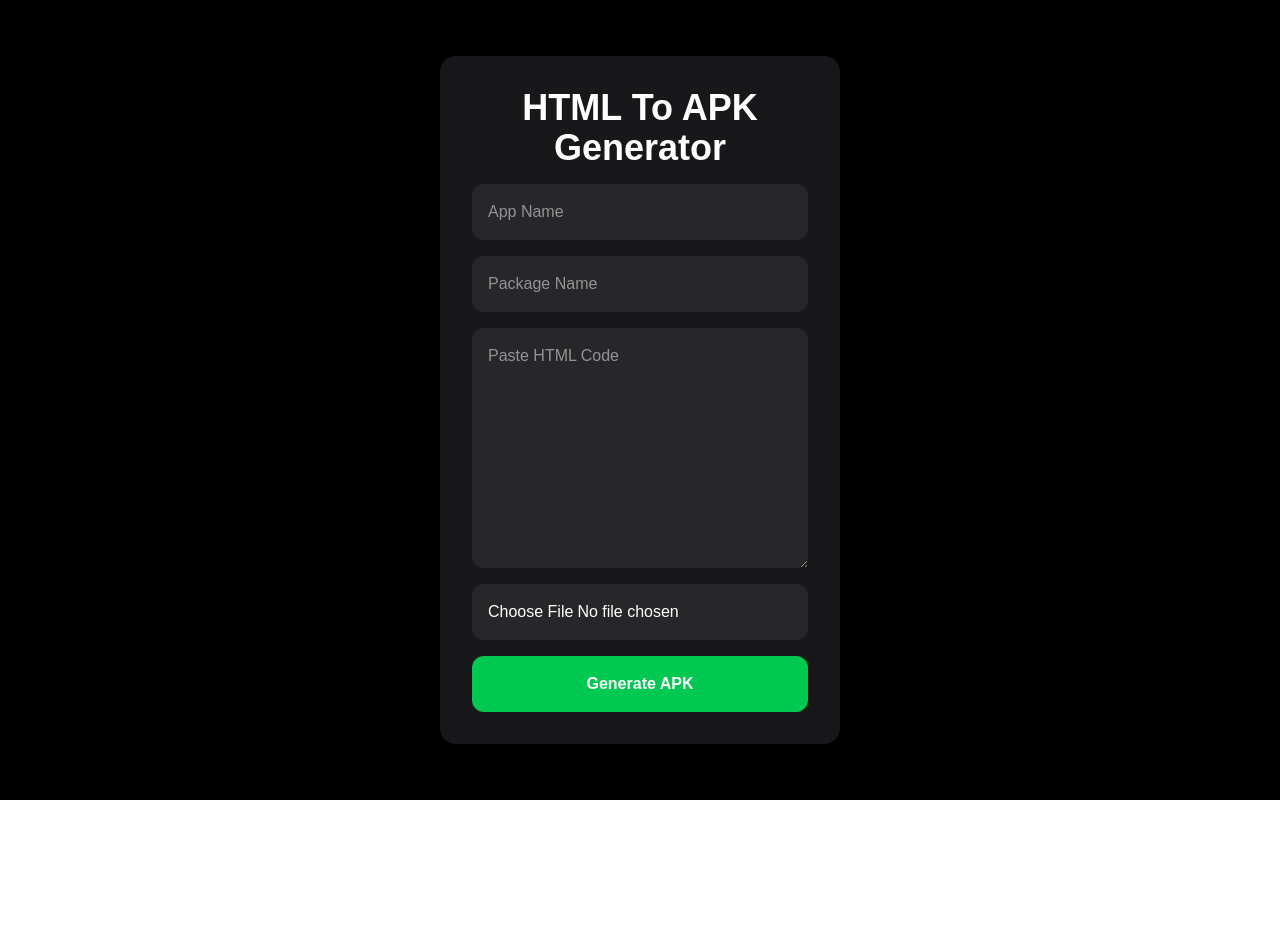
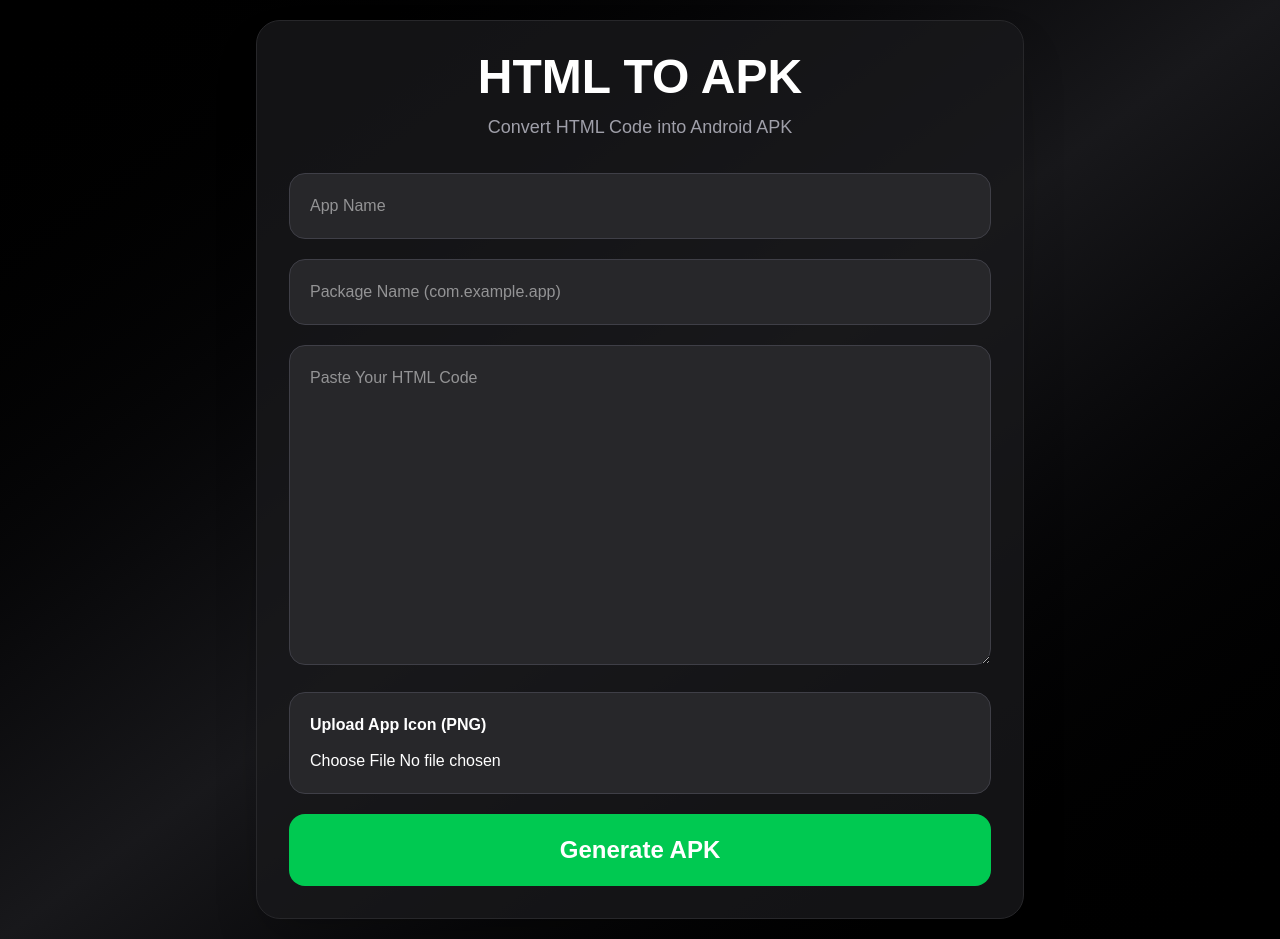
Before and after one commit to tangailprinting-afk/html-to-apk-generator, a Next.js app: page / in a window 1280 px wide. Before the commit the page ends 800 px from the top, so only its background shows below. Built offline with nearby package versions, Linux system fonts and the light colour scheme.

Commit message:
updated beautiful ui

```diff
--- a/app/api/generate/route.ts
+++ b/app/api/generate/route.ts
@@ -21,7 +21,7 @@ export async function POST(req: Request) {
   const icon =
     formData.get("icon") as File;
 
-  // Save HTML
+  // Update public/index.html
 
   const indexPath = path.join(
     process.cwd(),
@@ -67,7 +67,6 @@ export async function POST(req: Request) {
 <resources>
     <string name="app_name">${appName}</string>
     <string name="title_activity_main">${appName}</string>
-    <string name="package_name">${packageName}</string>
 </resources>`;
 
   fs.writeFileSync(stringsPath, stringsContent);
@@ -94,11 +93,14 @@ export async function POST(req: Request) {
     gradleContent
   );
 
-  // Generate Assets
+  // Generate Android Assets
 
-  const { execSync } = require("child_process");
+  const { execSync } =
+    require("child_process");
 
-  execSync("npx capacitor-assets generate");
+  execSync(
+    "npx capacitor-assets generate"
+  );
 
   // Git Push
 
@@ -126,7 +128,7 @@ export async function POST(req: Request) {
     }
   );
 
-  // Wait
+  // Wait for build
 
   await new Promise((resolve) =>
     setTimeout(resolve, 20000)
--- a/app/page.tsx
+++ b/app/page.tsx
@@ -9,8 +9,16 @@ export default function Home() {
   const [htmlCode, setHtmlCode] = useState("");
   const [downloadLink, setDownloadLink] = useState("");
   const [icon, setIcon] = useState<File | null>(null);
+  const [loading, setLoading] = useState(false);
 
   const generateAPK = async () => {
+
+    if (!appName || !packageName || !htmlCode) {
+      alert("সব তথ্য পূরণ করুন");
+      return;
+    }
+
+    setLoading(true);
 
     const formData = new FormData();
 
@@ -22,10 +30,15 @@ export default function Home() {
       formData.append("icon", icon);
     }
 
-    const response = await fetch("/api/generate", {
+    try {
+
+      const response = await fetch(
+        "/api/generate",
+        {
           method: "POST",
           body: formData,
-    });
+        }
+      );
 
       const data = await response.json();
 
@@ -36,46 +49,72 @@ export default function Home() {
         artifact.archive_download_url
       );
 
-    alert("APK Build Completed");
+      alert("APK Successfully Generated");
+
+    } catch (error) {
+
+      alert("Build Failed");
+
+    }
+
+    setLoading(false);
+
   };
 
   return (
-    <main className="min-h-screen bg-black flex items-center justify-center">
 
-      <div className="bg-zinc-900 p-8 rounded-2xl w-[400px] flex flex-col gap-4">
+    <main className="min-h-screen bg-gradient-to-br from-black via-zinc-900 to-black flex items-center justify-center p-5">
 
-        <h1 className="text-white text-4xl font-bold text-center">
-          HTML To APK Generator
+      <div className="w-full max-w-3xl bg-zinc-900/80 border border-zinc-800 rounded-3xl shadow-2xl p-8">
+
+        <div className="text-center mb-8">
+
+          <h1 className="text-5xl font-black text-white mb-3">
+            HTML TO APK
           </h1>
+
+          <p className="text-zinc-400 text-lg">
+            Convert HTML Code into Android APK
+          </p>
+
+        </div>
+
+        <div className="space-y-5">
 
           <input
             type="text"
             placeholder="App Name"
-          className="p-4 rounded-xl bg-zinc-800 text-white"
             value={appName}
             onChange={(e) =>
               setAppName(e.target.value)
             }
+            className="w-full bg-zinc-800 border border-zinc-700 text-white p-5 rounded-2xl outline-none focus:border-green-500"
           />
 
           <input
             type="text"
-          placeholder="Package Name"
-          className="p-4 rounded-xl bg-zinc-800 text-white"
+            placeholder="Package Name (com.example.app)"
             value={packageName}
             onChange={(e) =>
               setPackageName(e.target.value)
             }
+            className="w-full bg-zinc-800 border border-zinc-700 text-white p-5 rounded-2xl outline-none focus:border-green-500"
           />
 
           <textarea
-          placeholder="Paste HTML Code"
-          className="p-4 rounded-xl bg-zinc-800 text-white h-60"
+            placeholder="Paste Your HTML Code"
             value={htmlCode}
             onChange={(e) =>
               setHtmlCode(e.target.value)
             }
+            className="w-full h-80 bg-zinc-800 border border-zinc-700 text-white p-5 rounded-2xl outline-none focus:border-green-500"
           />
+
+          <div className="bg-zinc-800 border border-zinc-700 rounded-2xl p-5">
+
+            <p className="text-white font-bold mb-3">
+              Upload App Icon (PNG)
+            </p>
 
             <input
               type="file"
@@ -85,14 +124,21 @@ export default function Home() {
                   setIcon(e.target.files[0]);
                 }
               }}
-          className="p-4 rounded-xl bg-zinc-800 text-white"
+              className="text-white"
             />
+
+          </div>
 
           <button
             onClick={generateAPK}
-          className="bg-green-500 text-white p-4 rounded-xl font-bold"
+            disabled={loading}
+            className="w-full bg-green-500 hover:bg-green-600 transition-all text-white p-5 rounded-2xl font-black text-2xl"
           >
-          Generate APK
+
+            {loading
+              ? "Building APK..."
+              : "Generate APK"}
+
           </button>
 
           {downloadLink && (
@@ -100,7 +146,7 @@ export default function Home() {
             <a
               href={downloadLink}
               target="_blank"
-            className="bg-blue-500 text-white p-4 rounded-xl text-center font-bold"
+              className="block w-full bg-blue-500 hover:bg-blue-600 transition-all text-center text-white p-5 rounded-2xl font-black text-2xl"
             >
               Download APK
             </a>
@@ -109,6 +155,10 @@ export default function Home() {
 
         </div>
 
+      </div>
+
     </main>
+
   );
+
 }
--- /dev/null
+++ b/dynamic.html
@@ -0,0 +1 @@
+<h1>Hello Dynamic APK</h1>
```
Lines whose indentation alone changed are shown as unchanged.
